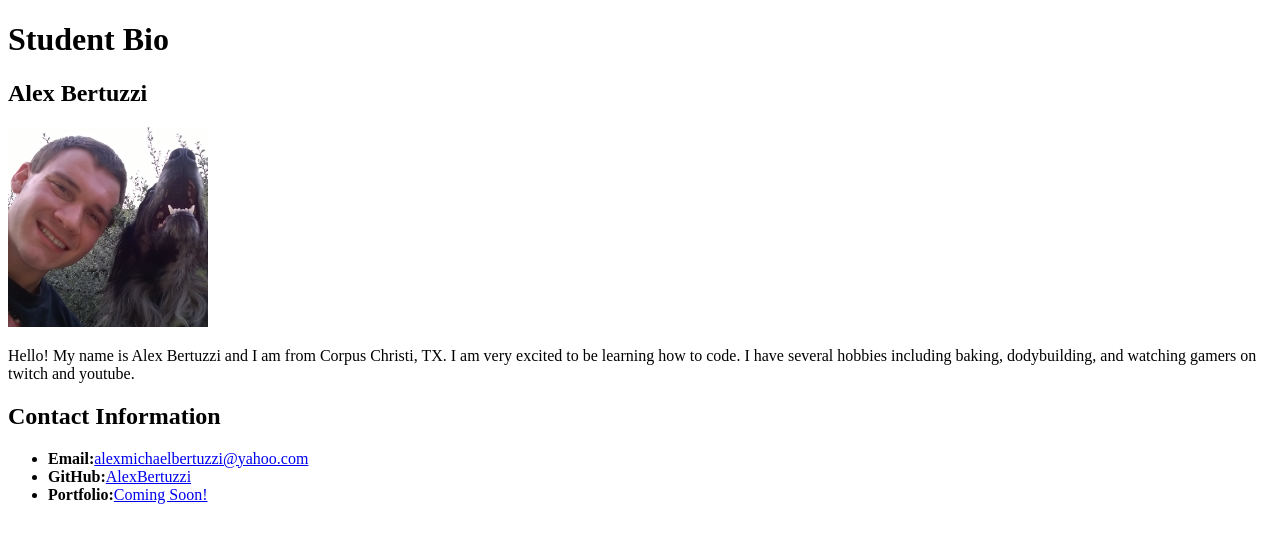
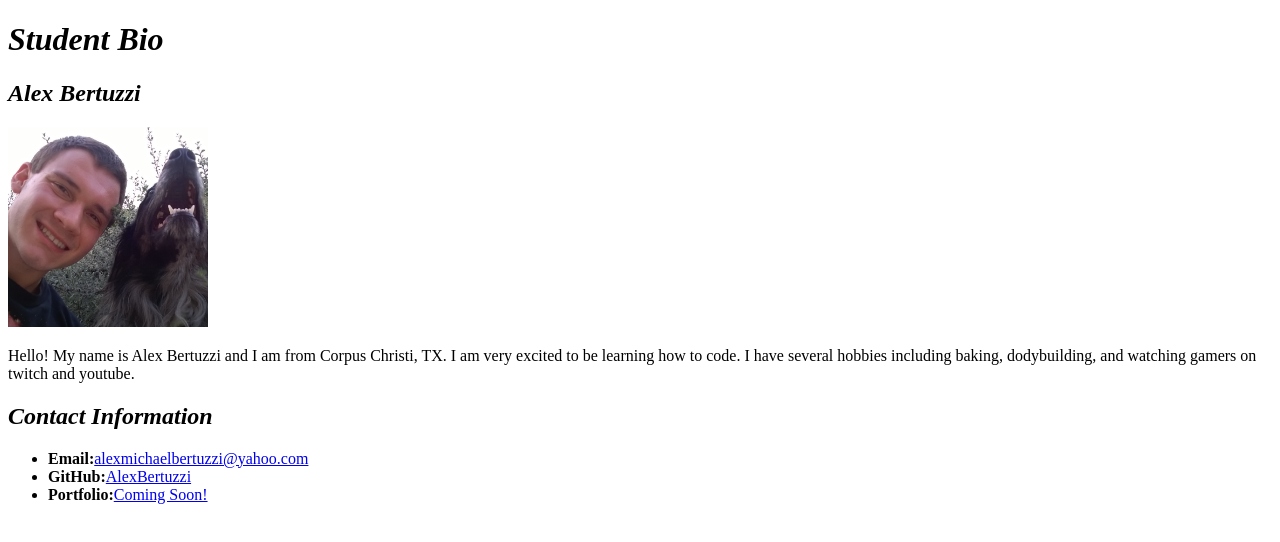
Before and after one commit to AlexBertuzzi/codebucket, a plain HTML site: page Bio.html in a window 1280 px wide. Drawn offline with Linux system fonts and the light colour scheme.

Commit message:
Added css file and changed the font.

```diff
--- a/Bio.html
+++ b/Bio.html
@@ -3,18 +3,19 @@
 
 <head>
     <meta charset="UTF-8">
+    <link a href="style.css" rel="stylesheet">
     <title>Student Bio</title>
 </head>
 
 <body>
 
     <header>
-        <h1>Student Bio</h1>
+        <h1 class="styledfont">Student Bio</h1>
     </header>
 
     <section>
 
-        <h2>Alex Bertuzzi</h2>
+        <h2 class="styledfont">Alex Bertuzzi</h2>
         <img src="IMG_0094.JPG" alt="Picture of Me and Boss" width="200" height="200">
 
     </section>
@@ -27,7 +28,7 @@
 
     <section>
 
-        <h2>Contact Information</h2>
+        <h2 class="styledfont">Contact Information</h2>
             <ul>
                 <li><strong>Email:</strong><a href="#">alexmichaelbertuzzi@yahoo.com</a></li>
                 <li><strong>GitHub:</strong><a href="#">AlexBertuzzi</a></li>
--- /dev/null
+++ b/style.css
@@ -0,0 +1,4 @@
+.styledfont {
+    font-style: italic;
+    font-weight: bolder;
+}
```
